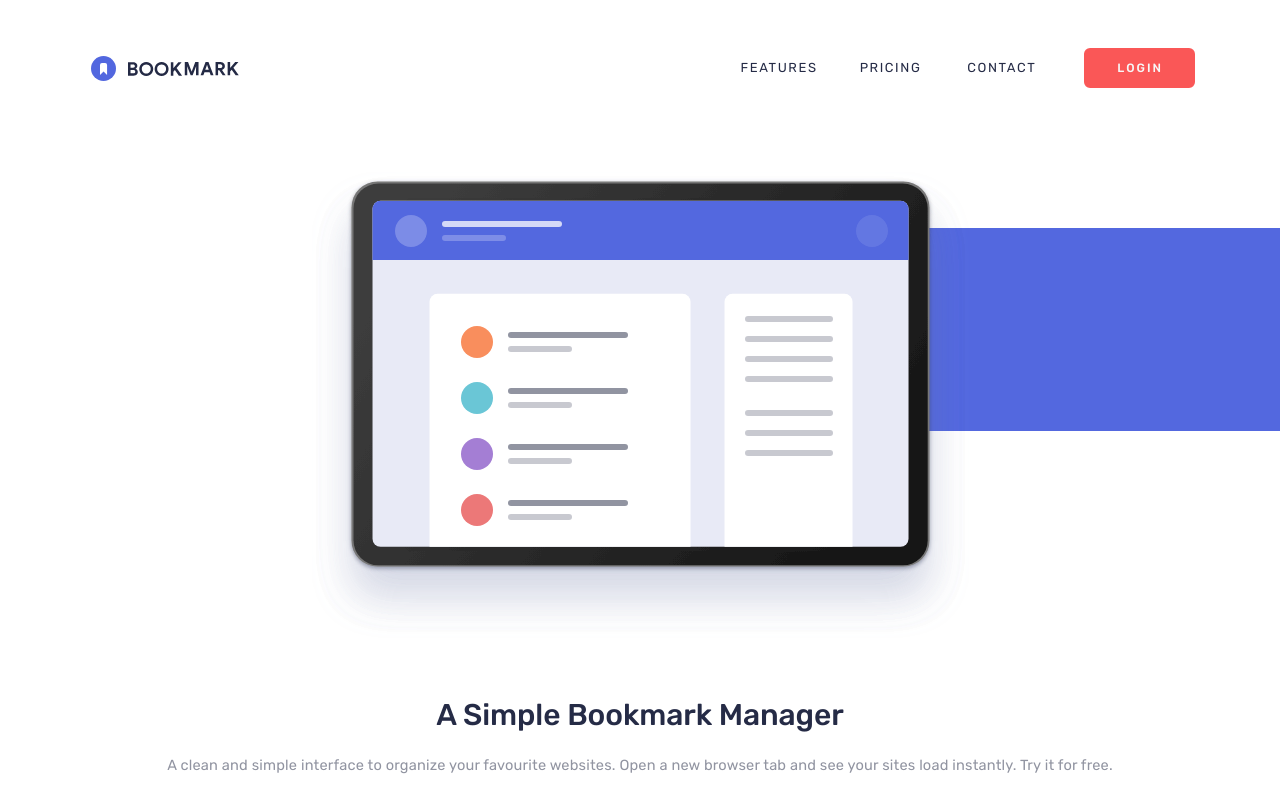
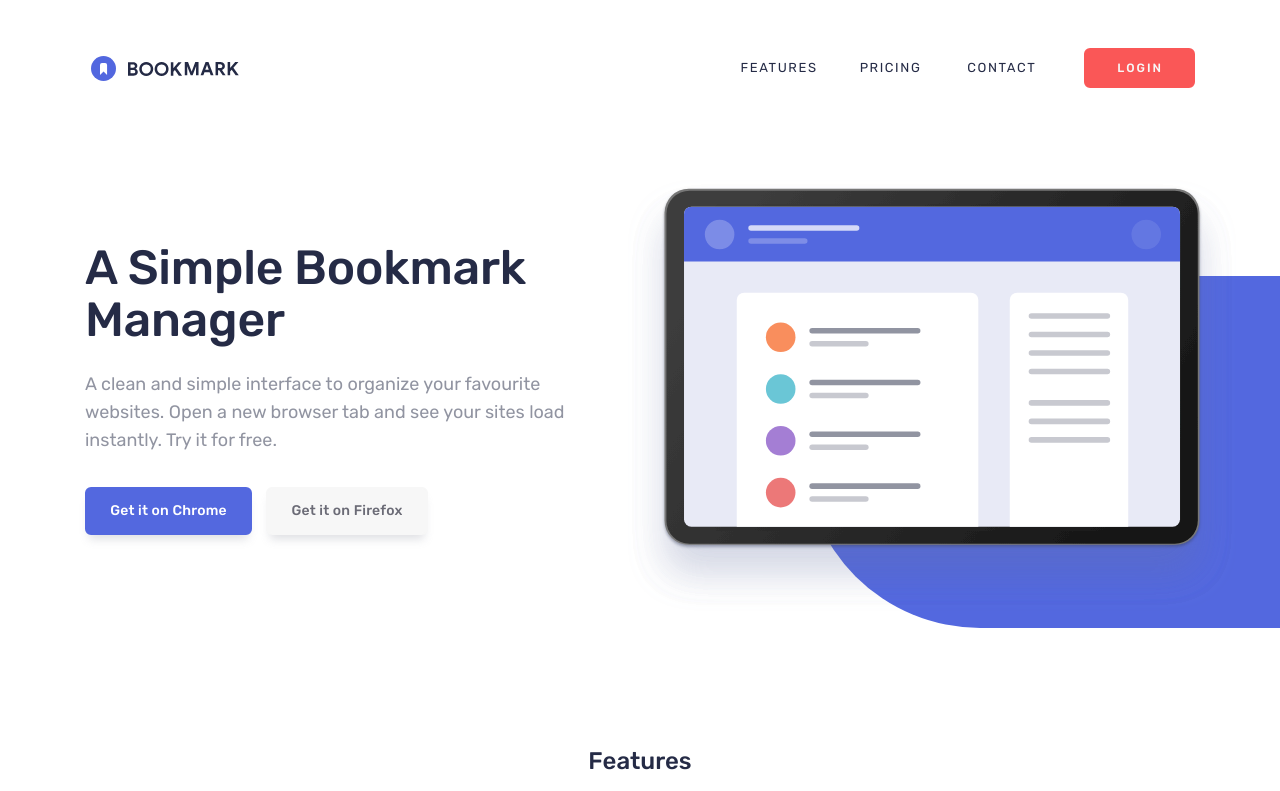
Before and after one commit to pawelpiotrowski38/bookmark-landing-page, a React (Vite) app: page / in a window 1280 px wide. Shown: the top 791 px of the page. Built offline with nearby package versions, Linux system fonts and the light colour scheme.

Commit message:
Add responsiveness to hero section

```diff
--- a/src/components/hero/heroSection.scss
+++ b/src/components/hero/heroSection.scss
@@ -4,6 +4,7 @@
     display: flex;
     flex-direction: column;
     align-items: center;
+    max-width: 1120px;
     width: 100%;
 
     &__image-container {
@@ -25,7 +26,7 @@
 
     &__image {
         position: relative;
-        min-width: 22rem;
+        max-width: 22rem;
         z-index: 2;
     }
 
@@ -75,3 +76,131 @@
         }
     }
 }
+
+@media screen and (min-width: 48em) {
+    .hero-section {
+
+        &__background-container {
+            top: 4.5rem;
+            left: 9rem;
+            border-top-left-radius: 9rem;
+            border-bottom-left-radius: 9rem;
+            height: 17rem;
+        }
+
+        &__image {
+            min-width: 29rem;
+        }
+    }
+}
+
+@media screen and (min-width: 60em) {
+    .hero-section {
+        flex-direction: row-reverse;
+
+        &__image-container {
+            width: 100%;
+            margin-bottom: 0;
+            margin-top: 0.5rem;
+        }
+
+        &__image {
+            min-width: 28rem;
+        }
+
+        &__content-container {
+            align-items: start;
+            margin-top: -0.4375rem;
+            margin-right: 1rem;
+            padding: 0 1.75rem 0 0.3125rem;
+        }
+
+        &__title {
+            margin-bottom: 1.25rem;
+            font-size: 2.75rem;
+            text-align: left;
+            line-height: 1.1;
+            letter-spacing: -0.175px;
+        }
+
+        &__paragraph {
+            margin-bottom: 1.75rem;
+            font-size: 1.0625rem;
+            line-height: 1.55;
+            letter-spacing: 0px;
+            text-align: left;
+        }
+
+        &__links-container {
+            justify-content: start;
+
+            & >:first-child {
+                margin-right: 0.875rem;
+            }
+        }
+
+        &__link-container {
+
+            &--chrome {
+                width: 10.4375rem;
+            }
+
+            &--firefox {
+                width: 10.125rem;
+            }
+        }
+    }
+}
+
+@media screen and (min-width: 72em) {
+    .hero-section {
+
+        &__background-container {
+            top: 6rem;
+            left: 11rem;
+            height: 22rem;
+            border-top-left-radius: 11rem;
+            border-bottom-left-radius: 11rem;
+        }
+
+        &__image {
+            max-width: 38rem;
+            margin-right: -2.25rem;
+        }
+
+        &__content-container {
+            align-items: start;
+            margin-top: -0.4375rem;
+            padding: 0 1.75rem 0 0.3125rem;
+        }
+
+        &__title {
+            margin-bottom: 1.5rem;
+            font-size: 3rem;
+        }
+
+        &__paragraph {
+            margin-bottom: 2rem;
+            font-size: 1.125rem;
+        }
+    }
+}
+
+@media screen and (min-width: 90em) {
+    .hero-section {
+
+        &__background-container {
+            top: 8.9375rem;
+            left: 12.125rem;
+            height: 22rem;
+        }
+
+        &__image-container {
+            margin-right: -6.75rem;
+        }
+
+        &__image {
+            max-width: 41rem;
+        }
+    }
+}
```
